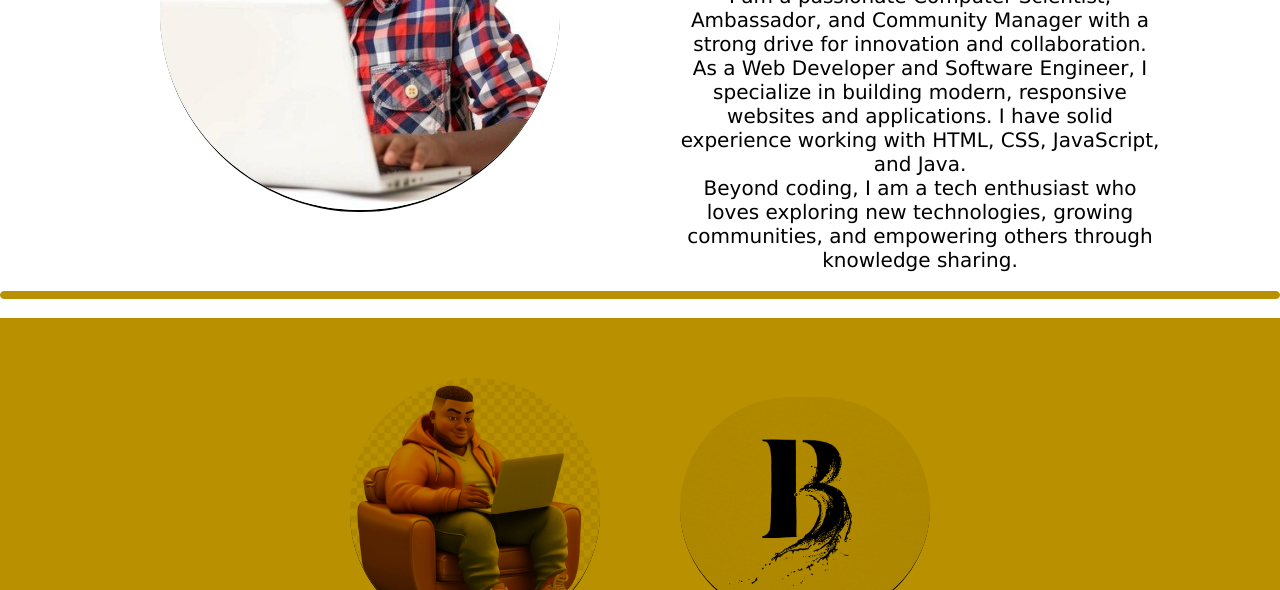
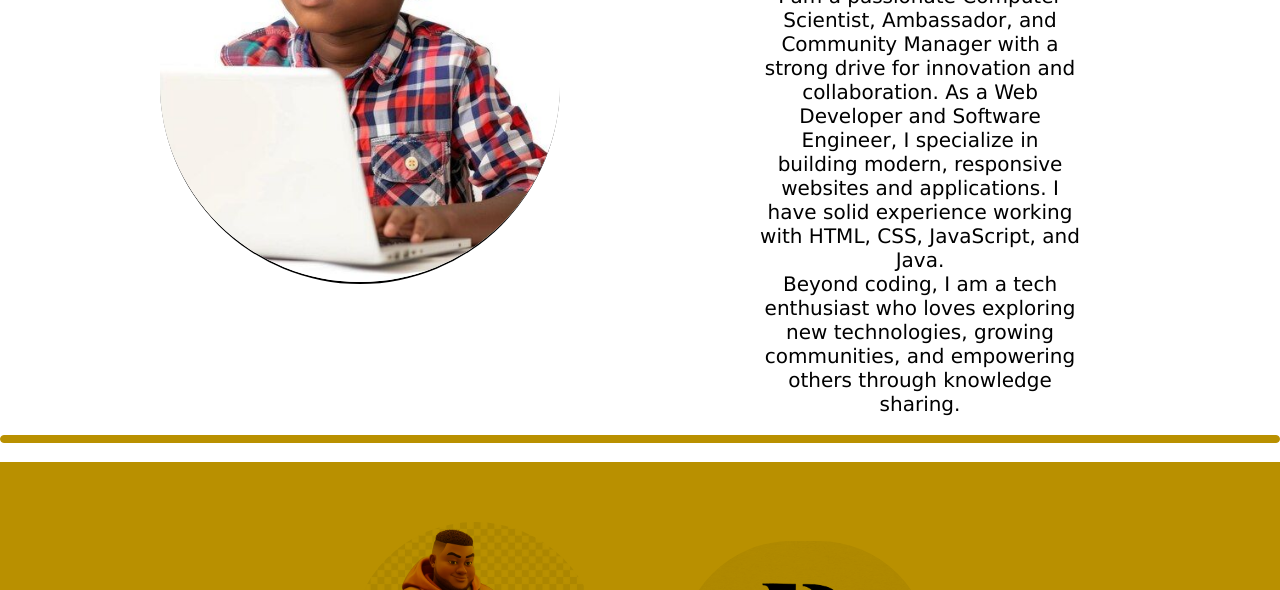
Before and after one commit to Bensonisaiah/my-p-website, a plain HTML site: page portfolio/index.html in a window 1280 px wide. Shown: the part 510-1100 px from the top of the page. Drawn offline with Linux system fonts and the light colour scheme.

Commit message:
anotehr banger bug

```diff
--- a/portfolio/index.html
+++ b/portfolio/index.html
@@ -39,8 +39,7 @@
             <br>
             <div class="about" id="about">
                 <h1>ABOUT</h1>
-                <P class="at">I am a passionate Computer Scientist, Ambassador, and Community Manager with a strong drive for innovation and collaboration.</p>
-                <p class="at">As a Web Developer and Software Engineer, I specialize in building modern, responsive websites and applications. I have solid experience working with HTML, CSS, JavaScript, and Java.</p>
+                <P class="at">I am a passionate Computer Scientist, Ambassador, and Community Manager with a strong drive for innovation and collaboration. As a Web Developer and Software Engineer, I specialize in building modern, responsive websites and applications. I have solid experience working with HTML, CSS, JavaScript, and Java.</p>
                 <p class="at">Beyond coding, I am a tech enthusiast who loves exploring new technologies, growing communities, and empowering others through knowledge sharing.</P>
             </div>
         </div>
--- a/portfolio/land.css
+++ b/portfolio/land.css
@@ -147,7 +147,7 @@ img:hover{
     text-align: center;
 }
 .about{
-    width: 120%;
+    width: 80%;
     display: flex;
     flex-direction: column;
     justify-content: center;
```
